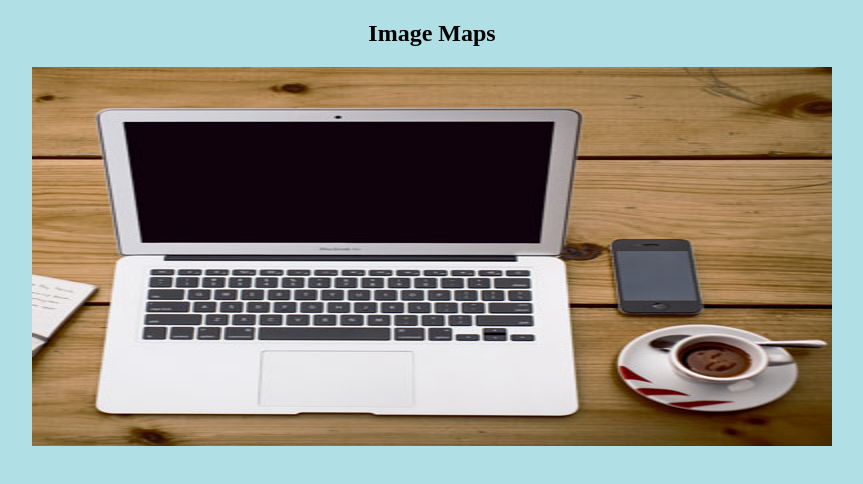
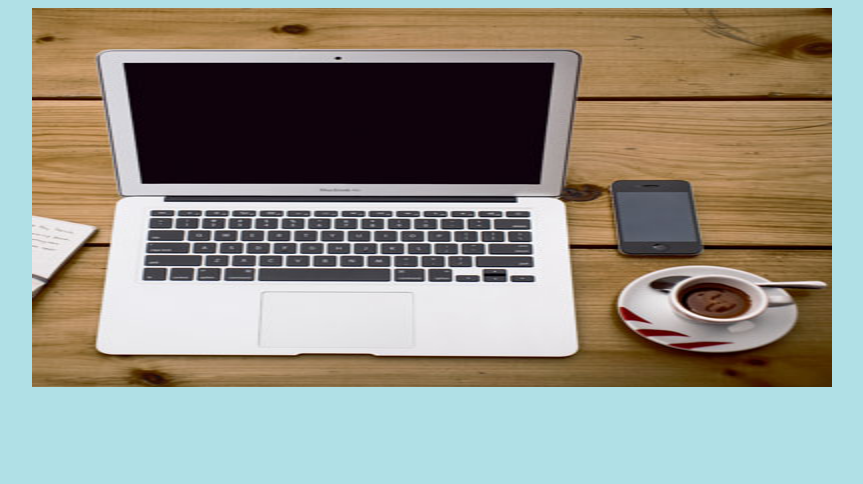
Before and after one commit to tardomanagayao/makmak, a plain HTML site: page index.html in a window 1280 px wide. Shown: the whole page, without its empty margins (208-1071 px from the left). Drawn offline with Linux system fonts and the light colour scheme.

Commit message:
Update index.html

```diff
--- a/index.html
+++ b/index.html
@@ -13,7 +13,7 @@
 <html>
 <body>
 
-<h2>Image Maps</h2>
+
 
 
 <img src="workplace.jpg" alt="Workplace" usemap="#workmap" width="800" height="379">
```
